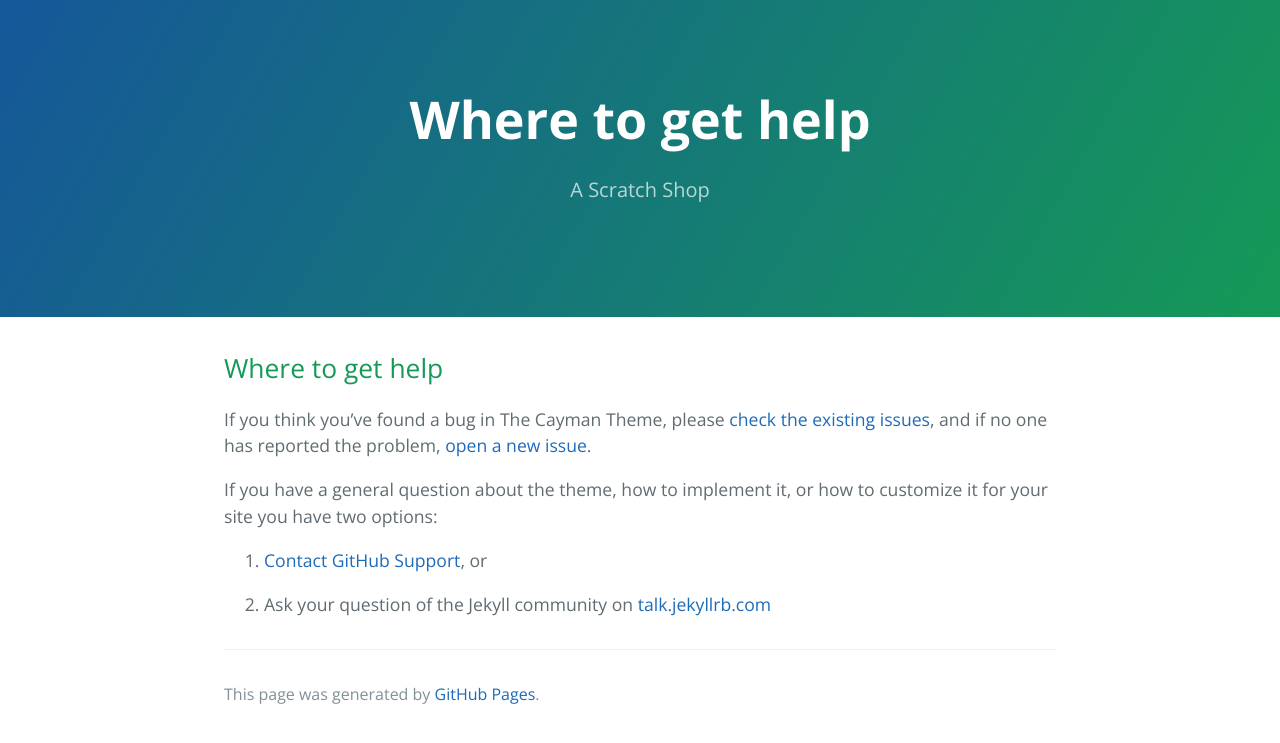
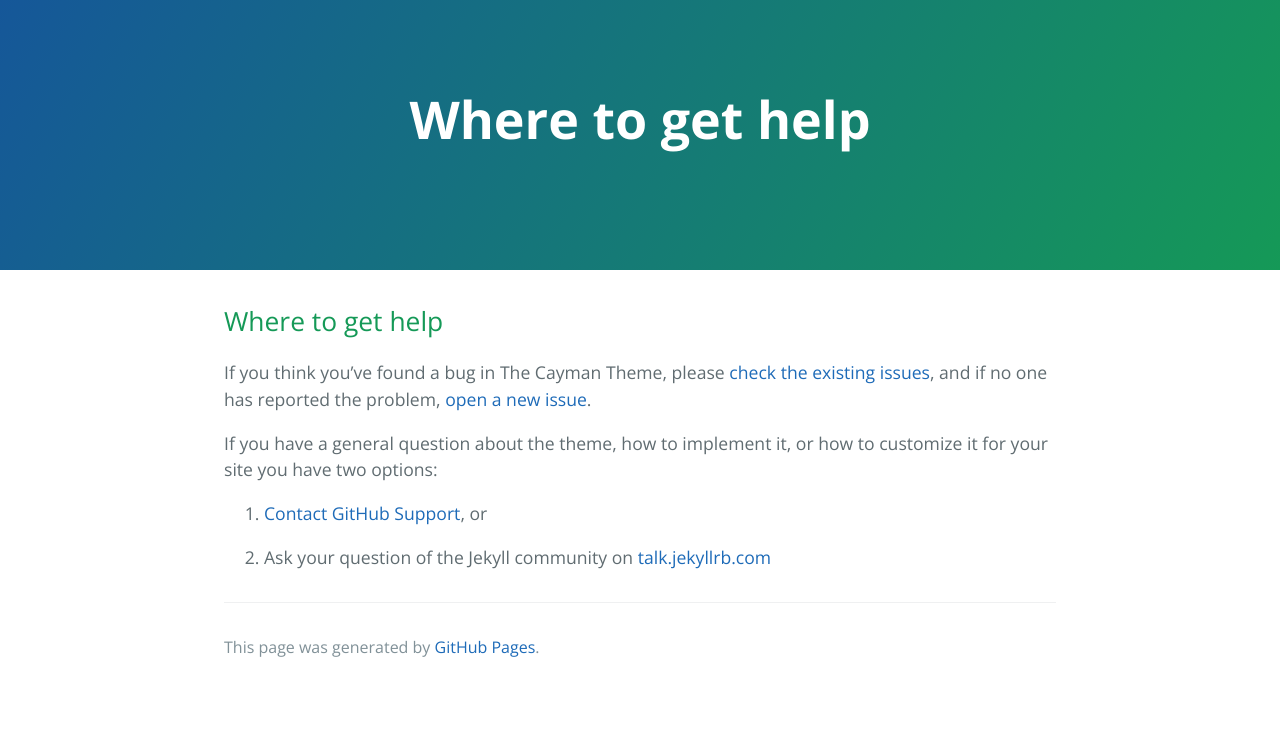
Before and after one commit to life-boat/life-boat.github.io, a Jekyll site: the page built from docs/SUPPORT.md, in a window 1280 px wide. Shown: the top 743 px of the page. Built offline with Jekyll 4.4.1, drawn with Linux system fonts in a browser that asks for light colours; our own code applies the rules of GitHub Pages for plain Markdown files; the repository's description, which GitHub fills in, is left out.

Commit message:
Update _config.yml

```diff
--- a/_config.yml
+++ b/_config.yml
@@ -1,4 +1,2 @@
-title: LifeBoat
-description: A Scratch Shop
 google_analytics:
 theme: jekyll-theme-cayman
```
